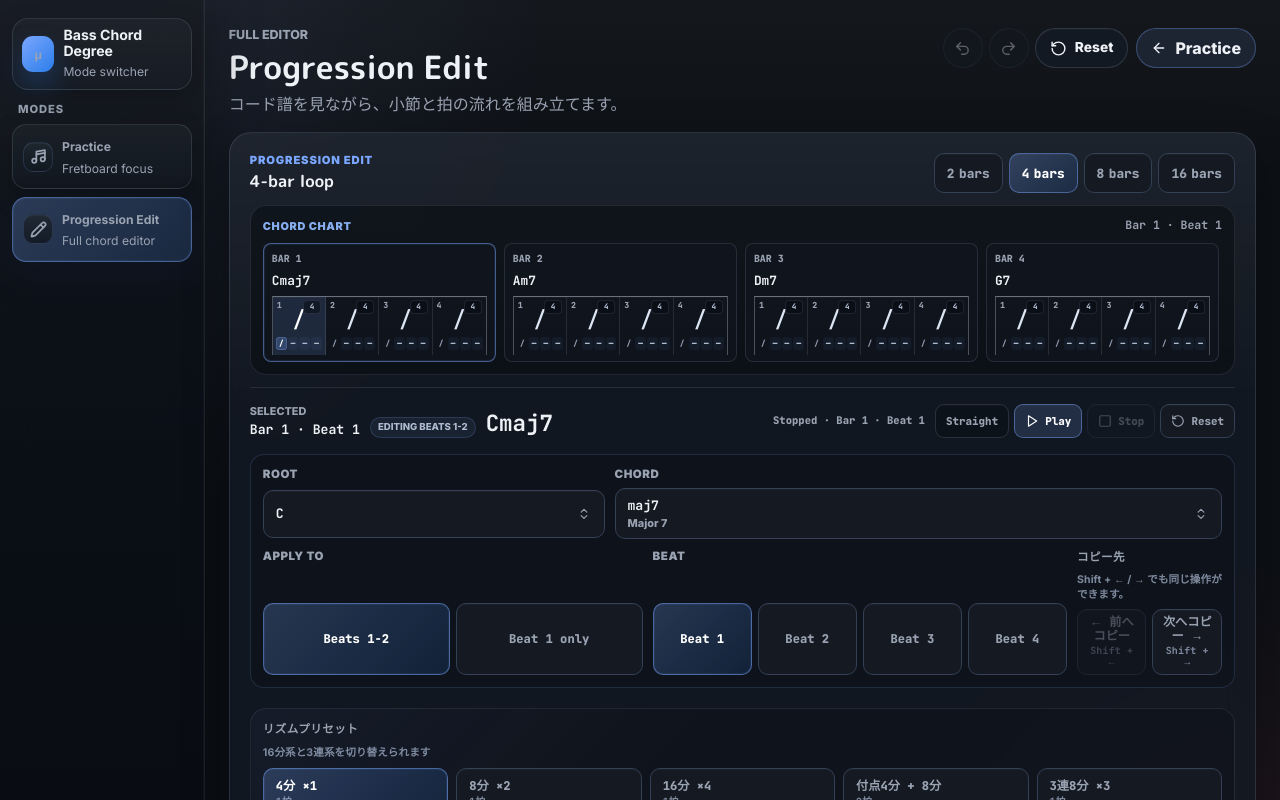
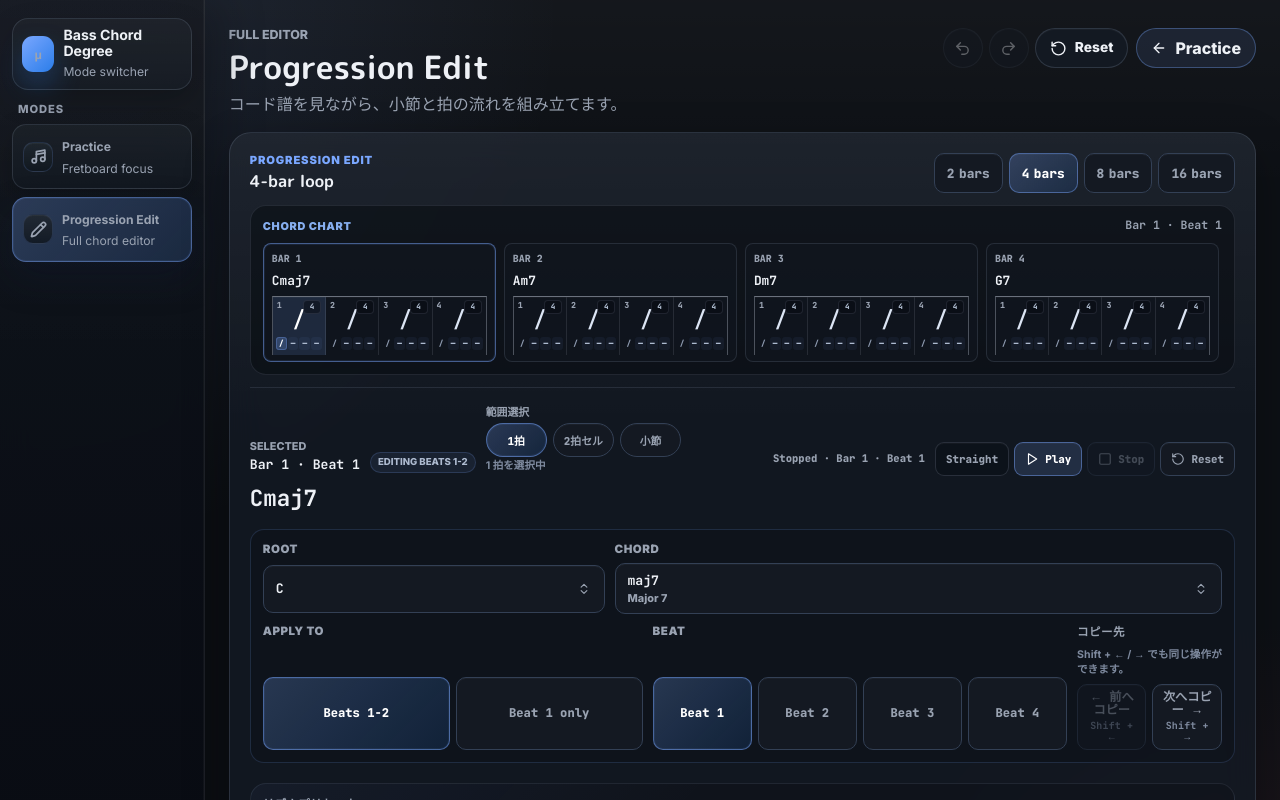
Before and after one commit to muu-ima/muu-fret-degree, a Next.js app: page /progression in a window 1280 px wide. Shown: the top 800 px of the page. Built offline with nearby package versions, Linux system fonts and the light colour scheme.

Commit message:
Add progression range selection groundwork

```diff
--- a/app/components/progression/ProgressionChordChart.tsx
+++ b/app/components/progression/ProgressionChordChart.tsx
@@ -14,23 +14,48 @@ import {
   type ProgressionBar,
 } from "../../lib/progression";
 
+type ProgressionSelectionUnit = "beat" | "cell" | "bar";
+type ProgressionSelectionRange = {
+  unit: ProgressionSelectionUnit;
+  startSlot: number;
+  endSlot: number;
+};
+
 type ProgressionChordChartProps = {
   bars: readonly ProgressionBar[];
   chordTypes: ChordType[];
+  selectionRange: ProgressionSelectionRange;
+  selectionUnit: ProgressionSelectionUnit;
   selectedBarIndex: number;
   selectedBeatIndex: number;
   selectedStepInBeat: number;
-  onBeatSelect: (barIndex: number, beatIndex: number) => void;
+  onBeatSelect: (barIndex: number, beatIndex: number, extendSelection?: boolean) => void;
 };
 
 export function ProgressionChordChart({
   bars,
   chordTypes,
+  selectionRange,
+  selectionUnit,
   selectedBarIndex,
   selectedBeatIndex,
   selectedStepInBeat,
   onBeatSelect,
 }: ProgressionChordChartProps) {
+  const isBeatInSelectionRange = (barIndex: number, beatIndex: number) => {
+    const slotIndex = selectionUnit === "bar"
+      ? barIndex
+      : selectionUnit === "cell"
+        ? barIndex * 2 + Math.floor(beatIndex / 2)
+        : barIndex * 4 + beatIndex;
+
+    return (
+      selectionRange.unit === selectionUnit &&
+      slotIndex >= selectionRange.startSlot &&
+      slotIndex <= selectionRange.endSlot
+    );
+  };
+
   return (
     <section className="progressionChordChart" aria-label="コード進行譜">
       <div className="progressionChordChartHeader">
@@ -49,7 +74,9 @@ export function ProgressionChordChart({
 
           return (
             <article
-              className={barIndex === selectedBarIndex ? "progressionChartBar selected" : "progressionChartBar"}
+              className={`${barIndex === selectedBarIndex ? "progressionChartBar selected" : "progressionChartBar"}${
+                selectionUnit === "bar" && isBeatInSelectionRange(barIndex, 0) ? " rangeSelected" : ""
+              }`}
               key={bar.bar}
             >
               <span className="progressionChartBarNumber">Bar {bar.bar}</span>
@@ -63,6 +90,7 @@ export function ProgressionChordChart({
               <div className="progressionChartBeats">
                 {[0, 1, 2, 3].map((beatIndex) => {
                   const isSelected = barIndex === selectedBarIndex && beatIndex === selectedBeatIndex;
+                  const isRangeSelected = isBeatInSelectionRange(barIndex, beatIndex);
                   const cell = getProgressionCellForBeat(bar, beatIndex);
                   const eventType = getProgressionBeatEventType(bar, beatIndex);
                   const durationSteps = getProgressionBeatDuration(bar, beatIndex);
@@ -91,10 +119,10 @@ export function ProgressionChordChart({
                     <button
                       key={beatIndex}
                       type="button"
-                      className={`progressionChartBeat${eventType === "rest" ? " rest" : ""}${eventType === "tie" ? " tie" : ""}${hasTripletPulse ? " triplet" : ""}${isSelected ? " selected" : ""}`}
+                      className={`progressionChartBeat${eventType === "rest" ? " rest" : ""}${eventType === "tie" ? " tie" : ""}${hasTripletPulse ? " triplet" : ""}${isRangeSelected ? " rangeSelected" : ""}${isSelected ? " selected" : ""}`}
                       aria-label={`Bar ${bar.bar}, Beat ${beatIndex + 1}, ${formatChordSymbol(cell.root, cell.chordTypeId, chordTypes)}, ${eventType === "rest" ? "Rest" : eventType === "tie" ? "Tie" : `Hit, ${durationLabel}`}`}
-                      aria-pressed={isSelected}
-                      onClick={() => onBeatSelect(barIndex, beatIndex)}
+                      aria-pressed={isSelected || isRangeSelected}
+                      onClick={(event) => onBeatSelect(barIndex, beatIndex, event.shiftKey)}
                     >
                       <span className="progressionChartSlash" aria-hidden="true">
                         {eventType === "rest" ? "—" : eventType === "tie" ? "⌒" : "/"}
--- a/app/components/progression/ProgressionEditor.tsx
+++ b/app/components/progression/ProgressionEditor.tsx
@@ -18,6 +18,14 @@ import { ProgressionEditorHeader } from "./editor/ProgressionEditorHeader";
 import { ProgressionHarmonyEditor } from "./editor/ProgressionHarmonyEditor";
 import { ProgressionRhythmPreset } from "./editor/ProgressionRhythmPreset";
 import { ProgressionSelectionHeader } from "./editor/ProgressionSelectionHeader";
+
+type ProgressionSelectionUnit = "beat" | "cell" | "bar";
+
+type ProgressionSelectionRange = {
+  unit: ProgressionSelectionUnit;
+  startSlot: number;
+  endSlot: number;
+};
 
 type ProgressionEditorProps = {
   className?: string;
@@ -82,15 +90,71 @@ export function ProgressionEditor({
   const [selectedBarIndex, setSelectedBarIndex] = useState(0);
   const [selectedBeatIndex, setSelectedBeatIndex] = useState(0);
   const [selectedStepInBeat, setSelectedStepInBeat] = useState(0);
+  const [selectionUnit, setSelectionUnit] = useState<ProgressionSelectionUnit>("beat");
+  const [selectionAnchor, setSelectionAnchor] = useState({ barIndex: 0, beatIndex: 0 });
+  const [selectionRange, setSelectionRange] = useState<ProgressionSelectionRange>({
+    unit: "beat",
+    startSlot: 0,
+    endSlot: 0,
+  });
 
   useEffect(() => {
     setSelectedBarIndex((currentIndex) => Math.min(currentIndex, Math.max(bars.length - 1, 0)));
   }, [bars.length]);
 
-  const selectBeat = (barIndex: number, beatIndex: number) => {
+  const getSelectionSlotIndex = (
+    unit: ProgressionSelectionUnit,
+    barIndex: number,
+    beatIndex: number,
+  ) => {
+    if (unit === "bar") {
+      return barIndex;
+    }
+
+    if (unit === "cell") {
+      return barIndex * 2 + Math.floor(beatIndex / 2);
+    }
+
+    return barIndex * 4 + beatIndex;
+  };
+
+  const selectBeat = (barIndex: number, beatIndex: number, extendSelection = false) => {
     setSelectedBarIndex(barIndex);
     setSelectedBeatIndex(beatIndex);
     setSelectedStepInBeat(0);
+
+    const currentSlot = getSelectionSlotIndex(selectionUnit, barIndex, beatIndex);
+    if (extendSelection) {
+      const anchorSlot = getSelectionSlotIndex(
+        selectionUnit,
+        selectionAnchor.barIndex,
+        selectionAnchor.beatIndex,
+      );
+      setSelectionRange({
+        unit: selectionUnit,
+        startSlot: Math.min(anchorSlot, currentSlot),
+        endSlot: Math.max(anchorSlot, currentSlot),
+      });
+      return;
+    }
+
+    setSelectionAnchor({ barIndex, beatIndex });
+    setSelectionRange({
+      unit: selectionUnit,
+      startSlot: currentSlot,
+      endSlot: currentSlot,
+    });
+  };
+
+  const changeSelectionUnit = (nextUnit: ProgressionSelectionUnit) => {
+    setSelectionUnit(nextUnit);
+    const currentSlot = getSelectionSlotIndex(nextUnit, selectedBarIndex, selectedBeatIndex);
+    setSelectionAnchor({ barIndex: selectedBarIndex, beatIndex: selectedBeatIndex });
+    setSelectionRange({
+      unit: nextUnit,
+      startSlot: currentSlot,
+      endSlot: currentSlot,
+    });
   };
 
   const selectedBar = bars[selectedBarIndex] ?? bars[0];
@@ -201,6 +265,8 @@ export function ProgressionEditor({
       <ProgressionChordChart
         bars={bars}
         chordTypes={chordTypes}
+        selectionRange={selectionRange}
+        selectionUnit={selectionUnit}
         selectedBarIndex={selectedBarIndex}
         selectedBeatIndex={selectedBeatIndex}
         selectedStepInBeat={selectedStepInBeat}
@@ -213,7 +279,10 @@ export function ProgressionEditor({
           cellIndex={selectedCellIndex}
           chordTypes={chordTypes}
           editScope={editScope}
+          onSelectionUnitChange={changeSelectionUnit}
           selectedCell={selectedCell}
+          selectionRange={selectionRange}
+          selectionUnit={selectionUnit}
           stepInBeat={selectedStepInBeat}
         />
         <ProgressionHarmonyEditor
--- a/app/components/progression/editor/ProgressionSelectionHeader.tsx
+++ b/app/components/progression/editor/ProgressionSelectionHeader.tsx
@@ -2,6 +2,13 @@ import type { ChordType } from "../../../lib/music";
 import type { ProgressionCell } from "../../../lib/progression";
 import { formatChordSymbol } from "../../../lib/chord-symbol";
 import { ProgressionMiniTransport } from "../ProgressionMiniTransport";
+
+type ProgressionSelectionUnit = "beat" | "cell" | "bar";
+type ProgressionSelectionRange = {
+  unit: ProgressionSelectionUnit;
+  startSlot: number;
+  endSlot: number;
+};
 
 type ProgressionSelectionHeaderProps = {
   barNumber: number;
@@ -9,7 +16,10 @@ type ProgressionSelectionHeaderProps = {
   cellIndex: number;
   chordTypes: ChordType[];
   editScope: "beat" | "cell";
+  onSelectionUnitChange: (unit: ProgressionSelectionUnit) => void;
   selectedCell: ProgressionCell;
+  selectionRange: ProgressionSelectionRange;
+  selectionUnit: ProgressionSelectionUnit;
   stepInBeat: number;
 };
 
@@ -19,9 +29,18 @@ export function ProgressionSelectionHeader({
   cellIndex,
   chordTypes,
   editScope,
+  onSelectionUnitChange,
   selectedCell,
+  selectionRange,
+  selectionUnit,
   stepInBeat,
 }: ProgressionSelectionHeaderProps) {
+  const selectionCount = selectionRange.endSlot - selectionRange.startSlot + 1;
+  const selectionUnitLabel = selectionUnit === "beat"
+    ? "拍"
+    : selectionUnit === "cell"
+      ? "2拍セル"
+      : "小節";
   return (
     <div className="progressionSelectionHeader">
       <div className="progressionSelectionMeta">
@@ -37,6 +56,29 @@ export function ProgressionSelectionHeader({
             ? `Beat ${beatIndex + 1} override`
             : `Editing Beats ${cellIndex === 0 ? "1-2" : "3-4"}`}
         </span>
+        <div className="progressionRangeMeta">
+          <span>範囲選択</span>
+          <div className="progressionSelectionUnitTabs" role="group" aria-label="範囲選択の単位">
+            {[
+              { value: "beat", label: "1拍" },
+              { value: "cell", label: "2拍セル" },
+              { value: "bar", label: "小節" },
+            ].map((option) => (
+              <button
+                key={option.value}
+                type="button"
+                className={selectionUnit === option.value ? "active" : ""}
+                aria-pressed={selectionUnit === option.value}
+                onClick={() => onSelectionUnitChange(option.value as ProgressionSelectionUnit)}
+              >
+                {option.label}
+              </button>
+            ))}
+          </div>
+          <small>
+            {selectionCount} {selectionUnitLabel}を選択中
+          </small>
+        </div>
         <strong className="progressionSelectionChordName">
           {formatChordSymbol(selectedCell.root, selectedCell.chordTypeId, chordTypes)}
         </strong>
--- a/app/globals.css
+++ b/app/globals.css
@@ -2043,6 +2043,12 @@ select:focus-visible,
   box-shadow: inset 0 0 0 1px rgba(122, 167, 255, 0.1);
 }
 
+.progressionChartBar.rangeSelected {
+  background:
+    linear-gradient(180deg, rgba(122, 167, 255, 0.08), rgba(122, 167, 255, 0.02)),
+    rgba(17, 22, 31, 0.78);
+}
+
 .progressionChartBarNumber {
   display: block;
   margin-bottom: 7px;
@@ -2105,6 +2111,11 @@ select:focus-visible,
   color: #fff;
 }
 
+.progressionChartBeat.rangeSelected:not(.selected) {
+  background: rgba(122, 167, 255, 0.08);
+  color: #dce5f4;
+}
+
 .progressionChartBeat.triplet {
   background: linear-gradient(180deg, rgba(86, 122, 181, 0.18), rgba(17, 22, 31, 0));
 }
@@ -2288,6 +2299,7 @@ select:focus-visible,
 
 .progressionSelectionMeta {
   display: flex;
+  flex-wrap: wrap;
   align-items: end;
   gap: 10px;
 }
@@ -2328,6 +2340,51 @@ select:focus-visible,
   font-size: 1.4rem;
   font-variant-numeric: tabular-nums;
   letter-spacing: 0;
+}
+
+.progressionRangeMeta {
+  display: grid;
+  gap: 6px;
+}
+
+.progressionRangeMeta > span {
+  color: var(--muted);
+  font-size: 0.68rem;
+  font-weight: 800;
+  text-transform: uppercase;
+}
+
+.progressionRangeMeta small {
+  color: rgba(171, 184, 209, 0.72);
+  font-size: 0.66rem;
+  font-weight: 700;
+  line-height: 1.2;
+}
+
+.progressionSelectionUnitTabs {
+  display: grid;
+  grid-template-columns: repeat(3, minmax(0, 1fr));
+  gap: 6px;
+}
+
+.progressionSelectionUnitTabs button {
+  min-width: 0;
+  min-height: 34px;
+  padding: 0 10px;
+  border: 1px solid #334055;
+  border-radius: 999px;
+  background: #141922;
+  color: var(--muted);
+  font-family: var(--font-code), ui-monospace, SFMono-Regular, Menlo, monospace;
+  font-size: 0.68rem;
+  font-weight: 800;
+}
+
+.progressionSelectionUnitTabs button.active {
+  border-color: rgba(122, 167, 255, 0.5);
+  background: linear-gradient(135deg, rgba(122, 167, 255, 0.24), rgba(43, 125, 233, 0.14));
+  color: #fff;
+  box-shadow: inset 0 0 0 1px rgba(122, 167, 255, 0.08);
 }
 
 .progressionMiniTransport {
```
Also changed, not shown: 1 other file (tests, documents, lock files or other folders).
